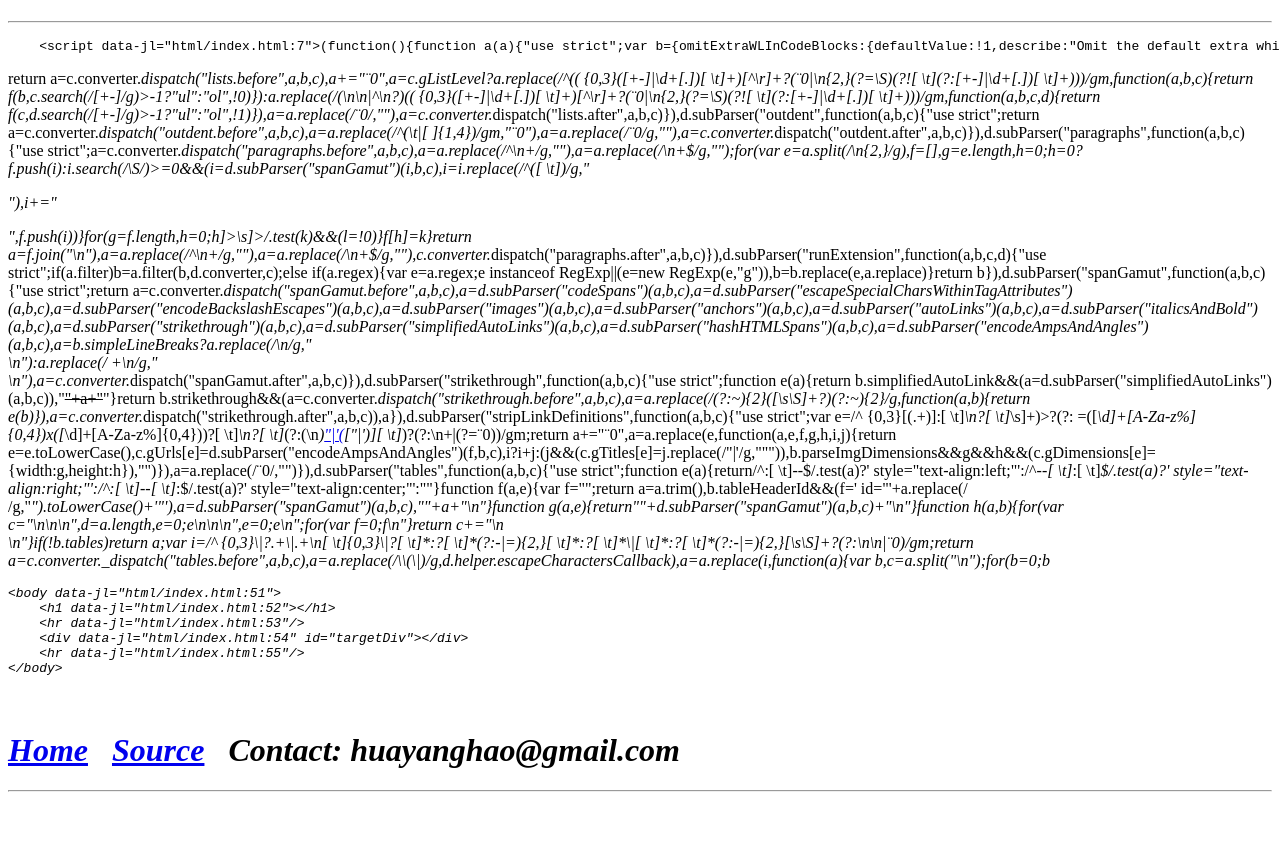
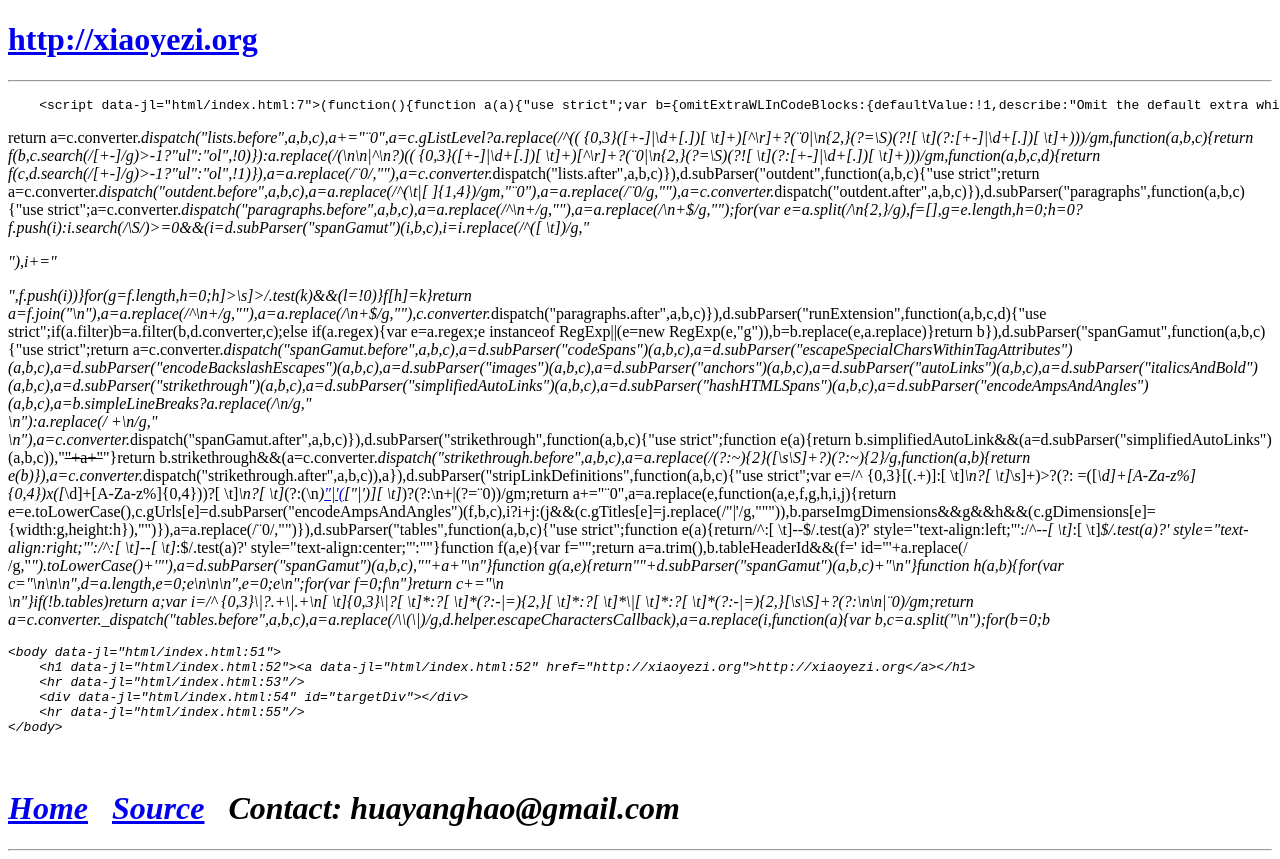
Before and after one commit to yanghao/newblog, a plain HTML site: page html/index.html in a window 1280 px wide. Shown: the top 859 px of the page. Before the commit the page ends 800 px from the top, so only its background shows below. Drawn offline with Linux system fonts and the light colour scheme; files whose address does not match are found by name.

Commit message:
update site address

```diff
--- a/html/index.html
+++ b/html/index.html
@@ -49,7 +49,7 @@ run();
 	</head>
 
 	<body>
-        <h1></h1>
+        <h1><a href="http://xiaoyezi.org">http://xiaoyezi.org</a></h1>
 		<hr/>
 		<div id="targetDiv"></div>
         <hr/>
```
